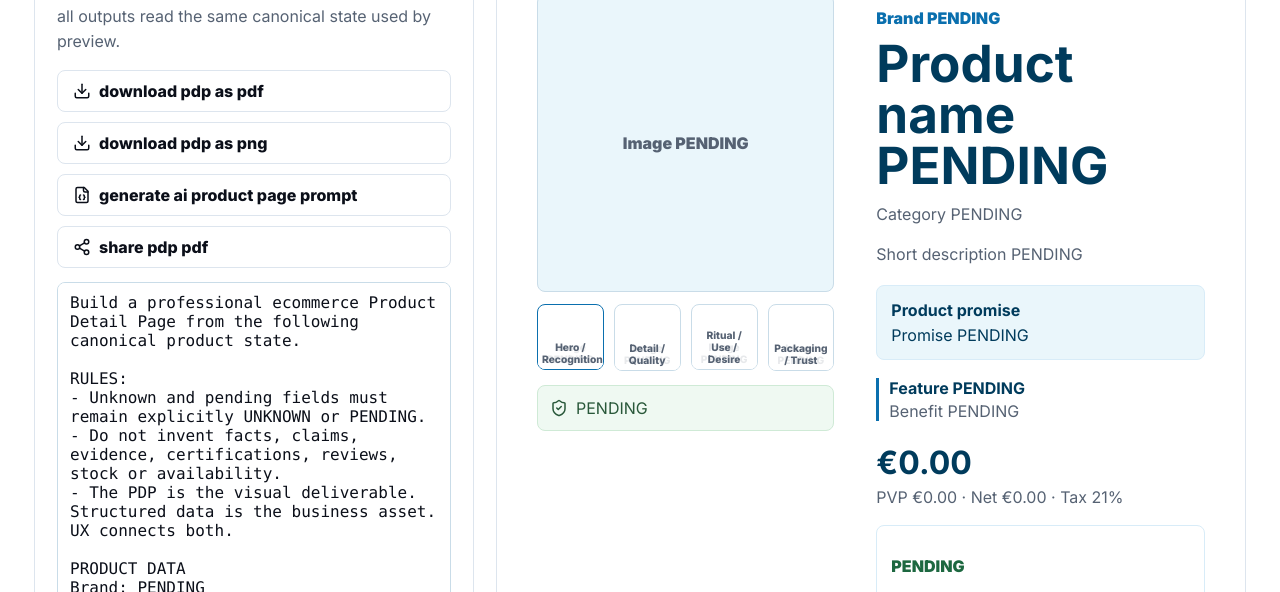
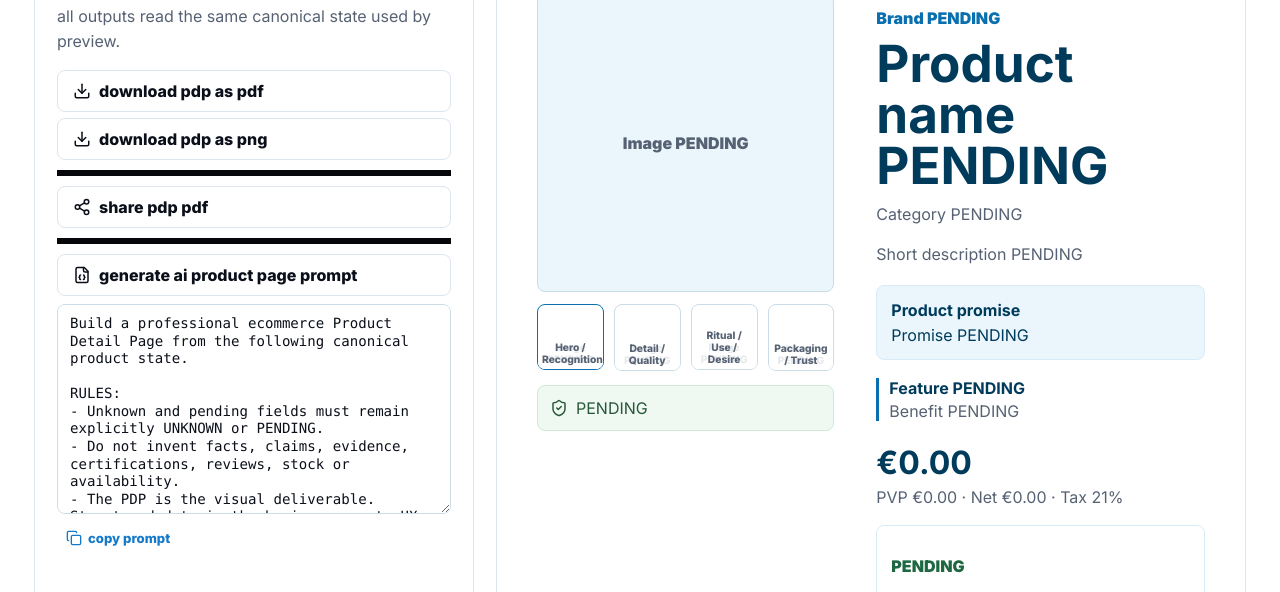
Before and after one commit to docr-ROI-diagostic-ecuacion-KAI/doc-roi-product-page-builder, a React (Vite) app: page / in a window 1280 px wide. Both pictures are taken after a click on the button "output". Shown: the part 1069-1661 px from the top of the page. Built offline with nearby package versions, Linux system fonts and the light colour scheme.

Commit message:
Refine output sharing and prompt copy UI

```diff
--- a/src/app/App.tsx
+++ b/src/app/App.tsx
@@ -1,4 +1,4 @@
-import { ArrowLeft, ArrowRight, CheckCircle2, Download, Eye, FileJson, Hammer, RotateCcw, Save, Share2 } from "lucide-react";
+import { ArrowLeft, ArrowRight, Check, CheckCircle2, Copy, Download, Eye, FileJson, Hammer, RotateCcw, Save, Share2 } from "lucide-react";
 import type { ComponentType } from "react";
 import { useMemo, useState } from "react";
 import { ClosingSections } from "../components/ClosingSections";
@@ -36,6 +36,7 @@ export function App() {
     resetProject,
   } = useProductTreatment();
   const [prompt, setPrompt] = useState("");
+  const [promptCopied, setPromptCopied] = useState(false);
   const activeIndex = steps.findIndex((step) => step.id === currentStep.id);
   const readiness = buildReadiness(state);
   const promptText = useMemo(() => prompt || buildAiPrompt(state), [prompt, state]);
@@ -52,9 +53,14 @@ export function App() {
   }
 
   function generatePrompt() {
-    const nextPrompt = buildAiPrompt(state);
-    setPrompt(nextPrompt);
-    navigator.clipboard?.writeText(nextPrompt).catch(() => undefined);
+    setPrompt(buildAiPrompt(state));
+    setPromptCopied(false);
+  }
+
+  async function copyPrompt() {
+    await navigator.clipboard?.writeText(promptText);
+    setPromptCopied(true);
+    window.setTimeout(() => setPromptCopied(false), 1600);
   }
 
   return (
@@ -73,7 +79,7 @@ export function App() {
 
         {mode === "preview" && <main id="preview" className="preview-layout docroi-anchor-target"><ProductDetailPage data={state} mediaUrls={mediaUrls} /></main>}
 
-        {mode === "output" && <main id="output" className="output-layout docroi-anchor-target"><section className="output-panel"><h2>output center</h2><p>all outputs read the same canonical state used by preview.</p><div className="output-grid"><button type="button" className="output-action" onClick={downloadPdpPdf}><Download size={18} /><span>download pdp as pdf</span></button><button type="button" className="output-action" onClick={downloadPdpPng}><Download size={18} /><span>download pdp as png</span></button><button type="button" className="output-action" onClick={generatePrompt}><FileJson size={18} /><span>generate ai product page prompt</span></button><button type="button" className="output-action" onClick={sharePdpPdf}><Share2 size={18} /><span>share pdp pdf</span></button></div><textarea className="prompt-output" value={promptText} onChange={(event) => setPrompt(event.target.value)} /></section><section><ProductDetailPage data={state} mediaUrls={mediaUrls} compact /><ReadinessPanel readiness={readiness} /></section></main>}
+        {mode === "output" && <main id="output" className="output-layout docroi-anchor-target"><section className="output-panel"><h2>output center</h2><p>all outputs read the same canonical state used by preview.</p><div className="output-stack"><div className="output-group"><button type="button" className="output-action" onClick={downloadPdpPdf}><Download size={18} /><span>download pdp as pdf</span></button><button type="button" className="output-action" onClick={downloadPdpPng}><Download size={18} /><span>download pdp as png</span></button></div><div className="output-group"><button type="button" className="output-action" onClick={sharePdpPdf}><Share2 size={18} /><span>share pdp pdf</span></button></div><div className="output-group prompt-group"><button type="button" className="output-action" onClick={generatePrompt}><FileJson size={18} /><span>generate ai product page prompt</span></button><textarea className="prompt-output" value={promptText} onChange={(event) => setPrompt(event.target.value)} /><button type="button" className={promptCopied ? "copy-prompt-button copied" : "copy-prompt-button"} onClick={copyPrompt} aria-label="Copy prompt">{promptCopied ? <Check size={16} /> : <Copy size={16} />}<span>{promptCopied ? "copied" : "copy prompt"}</span></button></div></div></section><section><ProductDetailPage data={state} mediaUrls={mediaUrls} compact /><ReadinessPanel readiness={readiness} /></section></main>}
       </section>
 
       <ClosingSections logoUrl={docRoiLogo} />
--- a/src/styles/global.css
+++ b/src/styles/global.css
@@ -637,3 +637,52 @@ section[id], div[id], .docroi-anchor-target { scroll-margin-top: 100px; }
   flex: 1;
   text-align: left;
 }
+
+/* Final Output panel composition. */
+.output-stack {
+  display: grid;
+  gap: 10px;
+}
+.output-group {
+  display: grid;
+  gap: 6px;
+}
+.output-group + .output-group {
+  border-top: 6px solid #05070b;
+  padding-top: 10px;
+}
+.output-action {
+  min-height: 42px;
+}
+.prompt-group {
+  gap: 8px;
+}
+.prompt-output {
+  font-size: .88rem;
+  height: 210px;
+  line-height: 1.25;
+  margin-top: 0;
+}
+.copy-prompt-button {
+  align-items: center;
+  align-self: start;
+  background: #ffffff;
+  border: 1px solid transparent;
+  border-radius: 8px;
+  color: #1479c9;
+  display: inline-flex;
+  font-size: .82rem;
+  font-weight: 800;
+  gap: 6px;
+  min-height: 32px;
+  padding: 0 8px;
+}
+.copy-prompt-button span {
+  color: #1479c9;
+}
+.copy-prompt-button.copied {
+  color: #0f7a3a;
+}
+.copy-prompt-button.copied span {
+  color: #0f7a3a;
+}
```
